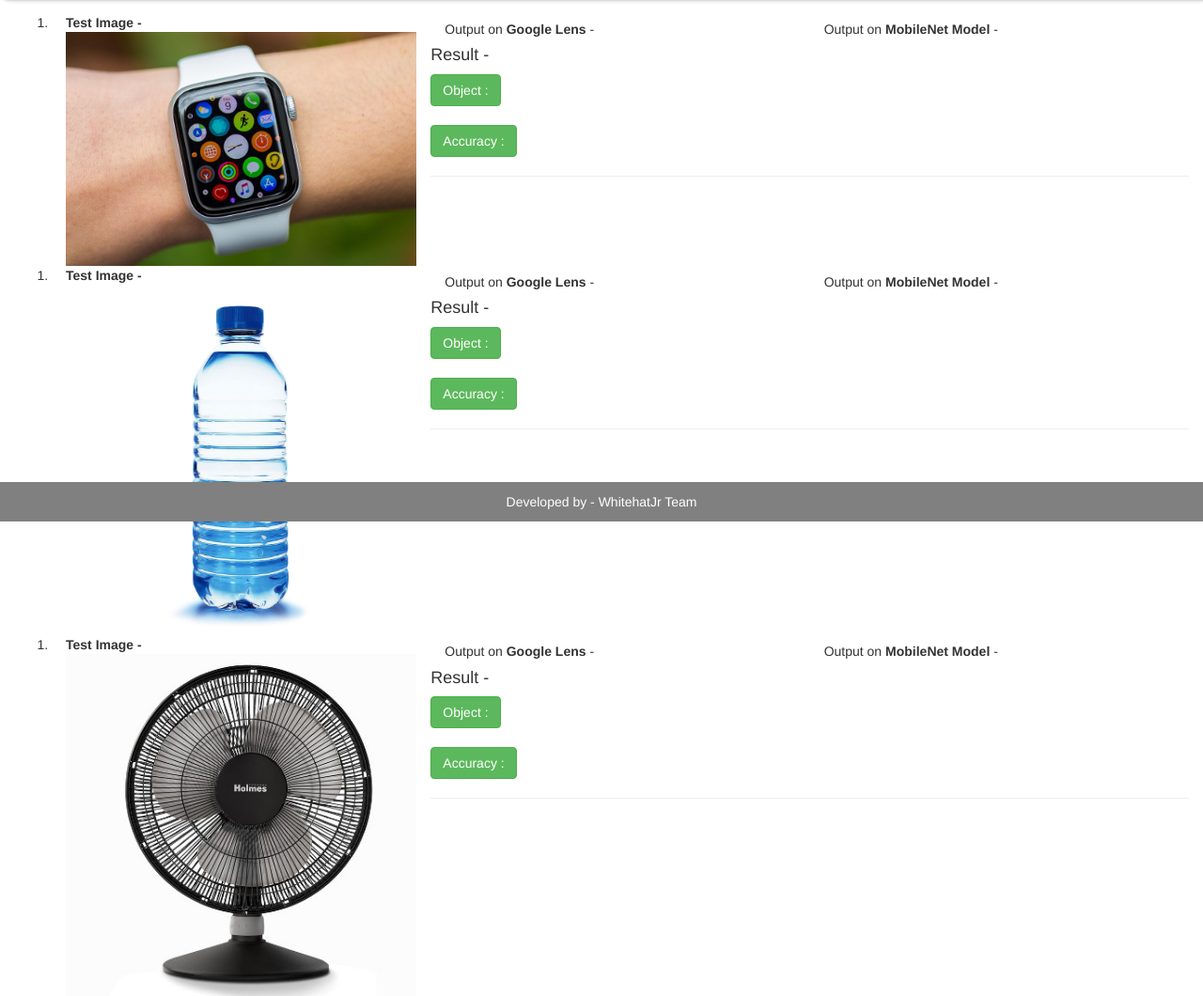
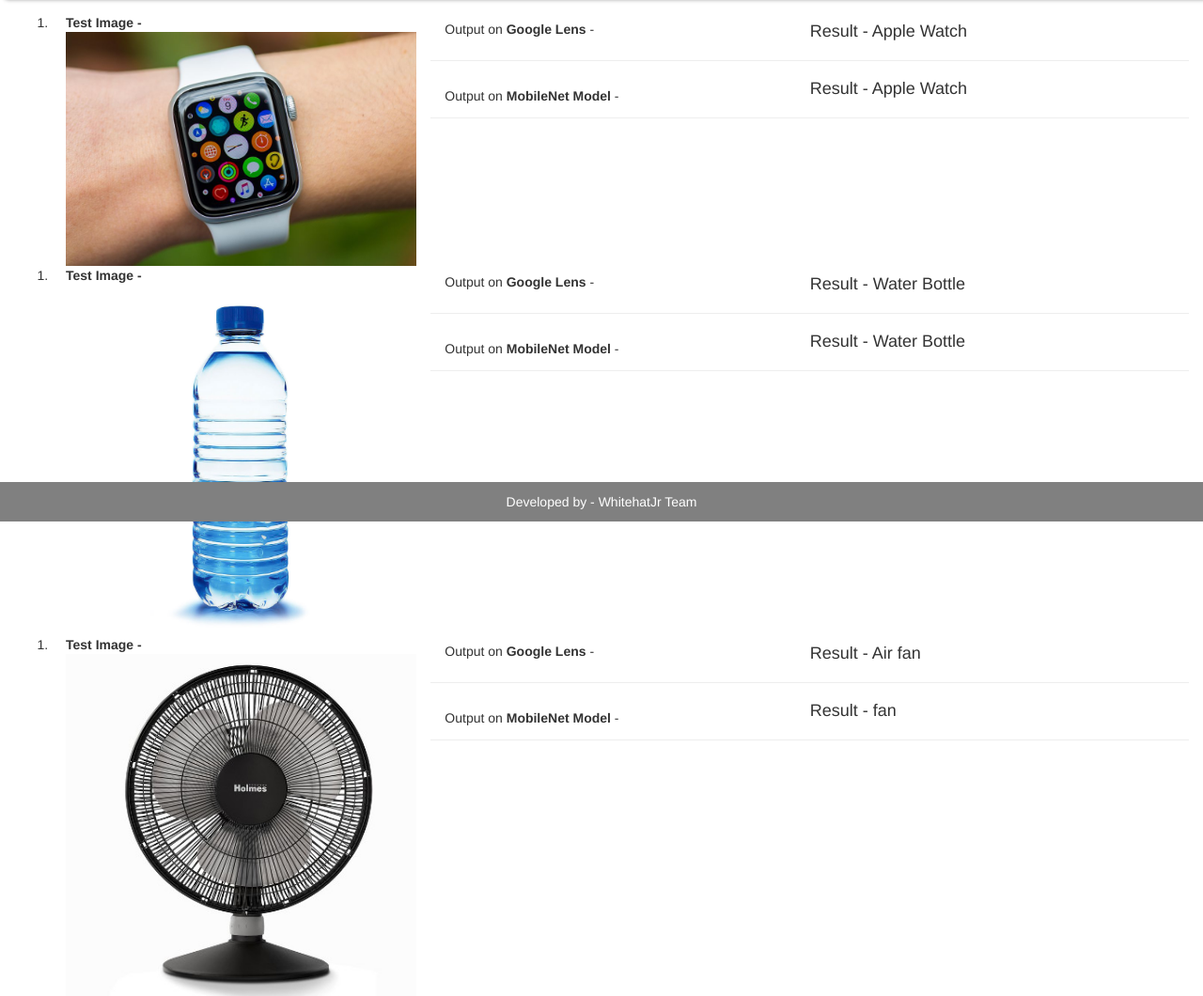
Before and after one commit to vikrampallat/googlelens, a plain HTML site: page index.html in a window 1280 px wide. Shown: the part 245-1305 px from the top of the page at 94% size. Drawn offline with nearby package versions, Linux system fonts and the light colour scheme; a script that the page names is missing.

Commit message:
Add files via upload

```diff
--- a/index.html
+++ b/index.html
@@ -43,21 +43,19 @@
         <span></span>
       </h5>
 
+      <div class="mini_result" class="col-xs-12">
+        <h4> Result - Apple Watch</h4>
+        <hr>
+        <h4></h4>
+      </div>
+
       <h5 class="col-sm-4 col-xs-12">
         Output on <b> MobileNet Model </b> -
         <span></span>
       </h5>
 
       <div class="mini_result" class="col-xs-12">
-        <h4> Result - </h4>
-        <p class="btn btn-success result_para_tag">Object :
-          <span id="result_object_name"></span>
-        </p>
-
-        <br><br>
-        <p class="btn btn-success result_para_tag">Accuracy :
-          <span id="result_object_accuracy"></span>
-        </p>
+        <h4> Result - Apple Watch</h4>
         <hr>
         <h4></h4>
       </div>
@@ -76,27 +74,24 @@
         <span></span>
       </h5>
 
+      <div class="mini_result" class="col-xs-12">
+        <h4> Result - Water Bottle</h4>
+        <hr>
+        <h4></h4>
+      </div>
+
       <h5 class="col-sm-4 col-xs-12">
         Output on <b> MobileNet Model </b> -
         <span></span>
       </h5>
 
       <div class="mini_result" class="col-xs-12">
-        <h4> Result - </h4>
-        <p class="btn btn-success result_para_tag">Object :
-          <span id="result_object_name"></span>
-        </p>
-
-        <br><br>
-        <p class="btn btn-success result_para_tag">Accuracy :
-          <span id="result_object_accuracy"></span>
-        </p>
+        <h4> Result - Water Bottle</h4>
         <hr>
         <h4></h4>
       </div>
     </div>
   </ol>
-
 
   <ol>
     <div class="test_image_and_result col-xs-12">
@@ -110,27 +105,24 @@
         <span></span>
       </h5>
 
+      <div class="mini_result" class="col-xs-12">
+        <h4> Result - Air fan</h4>
+        <hr>
+        <h4></h4>
+      </div>
+
       <h5 class="col-sm-4 col-xs-12">
         Output on <b> MobileNet Model </b> -
         <span></span>
       </h5>
 
       <div class="mini_result" class="col-xs-12">
-        <h4> Result - </h4>
-        <p class="btn btn-success result_para_tag">Object :
-          <span id="result_object_name"></span>
-        </p>
-
-        <br><br>
-        <p class="btn btn-success result_para_tag">Accuracy :
-          <span id="result_object_accuracy"></span>
-        </p>
+        <h4> Result - fan</h4>
         <hr>
         <h4></h4>
       </div>
     </div>
   </ol>
-
 
 
   <div class="copy_right_footer">
```
